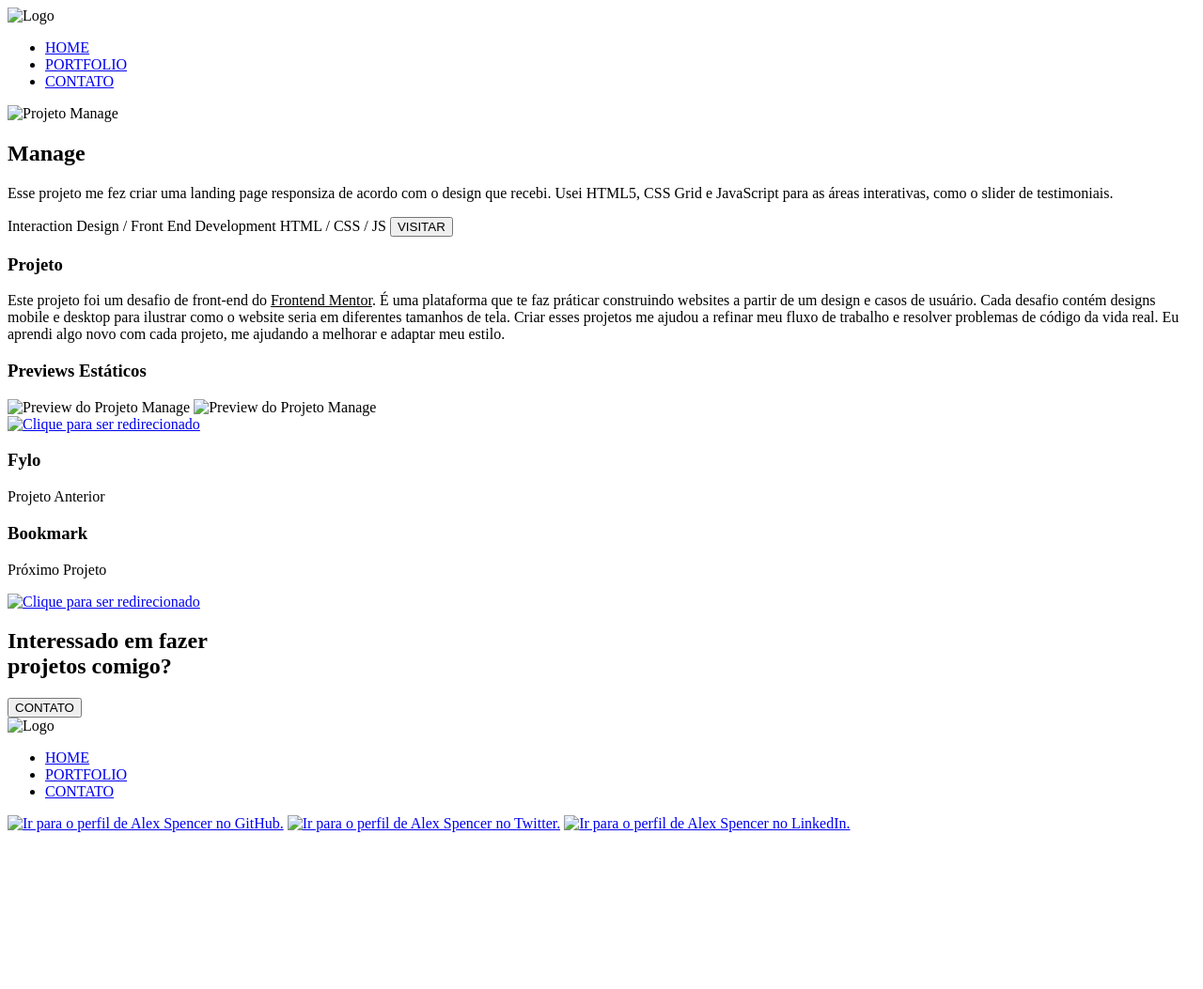
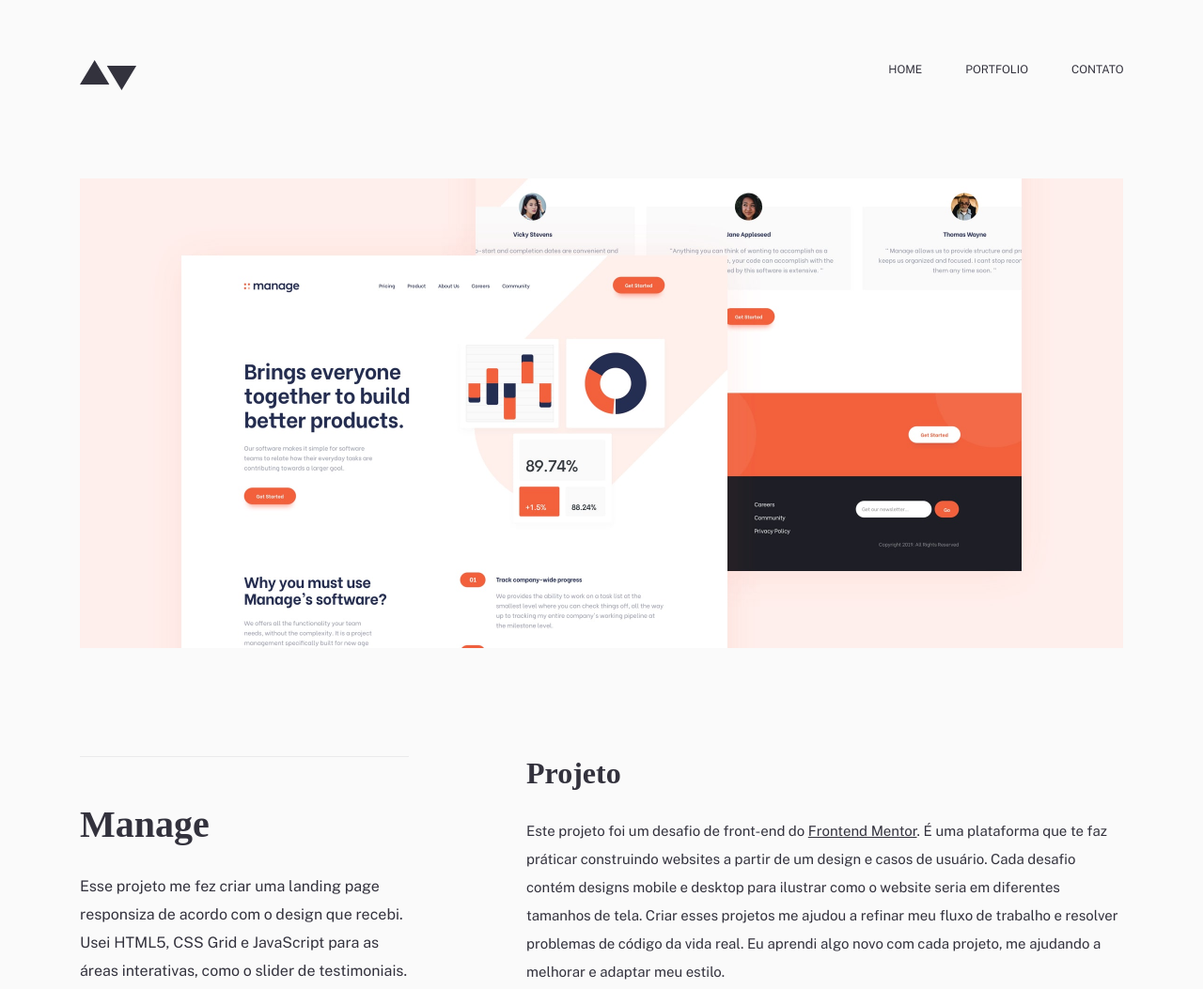
Before and after one commit to mahbuq/cubos-academy-desafio-front-end-modulo1, a website: page pages/portfolio-01-manage/index.html in a window 1280 px wide. Shown: the top 1053 px of the page at 94% size. Before the commit the page ends 894 px from the top, so only its background shows below. Drawn offline with nearby package versions, Linux system fonts and the light colour scheme; the site is published under a folder, as on GitHub Pages, so addresses that start at the root find nothing; a web font is replaced by a local one.

Commit message:
Atualização das referências

```diff
--- a/pages/contato/index.html
+++ b/pages/contato/index.html
@@ -3,8 +3,8 @@
    <head>
       <meta charset="UTF-8" />
       <meta name="viewport" content="width=device-width, initial-scale=1.0" />
-    <link href="/css/global.css" rel="stylesheet" />
-    <link href="/pages/contato/style.css" rel="stylesheet" />
+      <link href="../../css/global.css" rel="stylesheet" />
+      <link href="./style.css" rel="stylesheet" />
       <link rel="preconnect" href="https://fonts.googleapis.com" />
       <link rel="preconnect" href="https://fonts.gstatic.com" crossorigin />
       <link
@@ -21,12 +21,12 @@
    </head>
    <body>
       <header>
-      <img src="/assets/logo-dark.svg" alt="Logo" />
+         <img src="../../assets/logo-dark.svg" alt="Logo" />
          <nav>
             <ul>
-          <li><a href="/pages/home/index.html">HOME</a></li>
-          <li><a href="/pages/portfolio/index.html">PORTFOLIO</a></li>
-          <li><a href="/pages/contato/index.html">CONTATO</a></li>
+               <li><a href="../home/index.html">HOME</a></li>
+               <li><a href="../portfolio/index.html">PORTFOLIO</a></li>
+               <li><a href="./index.html">CONTATO</a></li>
             </ul>
          </nav>
       </header>
@@ -37,27 +37,27 @@
                <p>
                   Eu adoraria escutar sobre seu trabalho atual e como eu poderia
                   ajudar. Atualmente estou procurando por um cargo e aberto para
-            várias oportunidades. Minha preferência é uma oportunidade em uma
-            empresa Britânica. Mas também estou feliz em escutar sobre
-            oportunidades remotas. Sou uma pessoa trabalhadora e positiva que
-            sempre fará as tasks com um senso de propósito e atenção aos
-            detalhes. Fique livre para checar meu perfis abaixo e entrar em
-            contato utilizando o formulário.
+                  várias oportunidades. Minha preferência é uma oportunidade em
+                  uma empresa Britânica. Mas também estou feliz em escutar sobre
+                  oportunidades remotas. Sou uma pessoa trabalhadora e positiva
+                  que sempre fará as tasks com um senso de propósito e atenção
+                  aos detalhes. Fique livre para checar meu perfis abaixo e
+                  entrar em contato utilizando o formulário.
                </p>
                <div class="soc-media-icons-ct">
                   <a href="#"
                      ><img
-                src="/assets/icons/github-dark.svg"
+                        src="../../assets/icons/github-dark.svg"
                         alt="Ir para o perfil de Alex Spencer no GitHub."
                   /></a>
                   <a href="#"
                      ><img
-                src="/assets/icons/twitter-dark.svg"
+                        src="../../assets/icons/twitter-dark.svg"
                         alt="Ir para o perfil de Alex Spencer no Twitter."
                   /></a>
                   <a href="#"
                      ><img
-                src="/assets/icons/linkedin-dark.svg"
+                        src="../../assets/icons/linkedin-dark.svg"
                         alt="Ir para o perfil de Alex Spencer no LinkedIn."
                   /></a>
                </div>
@@ -77,28 +77,28 @@
          </form>
       </div>
       <footer>
-      <img src="/assets/logo-light.svg" alt="Logo" class="logo" />
+         <img src="../../assets/logo-light.svg" alt="Logo" class="logo" />
          <nav>
             <ul>
-          <li><a href="/pages/home/index.html">HOME</a></li>
-          <li><a href="/pages/portfolio/index.html">PORTFOLIO</a></li>
-          <li><a href="/pages/contato/index.html">CONTATO</a></li>
+               <li><a href="../home/index.html">HOME</a></li>
+               <li><a href="../portfolio/index.html">PORTFOLIO</a></li>
+               <li><a href="./index.html">CONTATO</a></li>
             </ul>
          </nav>
          <div class="soc-media-icons">
             <a href="#"
                ><img
-            src="/assets/icons/github-light.svg"
+                  src="../../assets/icons/github-light.svg"
                   alt="Ir para o perfil de Alex Spencer no GitHub."
             /></a>
             <a href="#"
                ><img
-            src="/assets/icons/twitter-light.svg"
+                  src="../../assets/icons/twitter-light.svg"
                   alt="Ir para o perfil de Alex Spencer no Twitter."
             /></a>
             <a href="#"
                ><img
-            src="/assets/icons/linkedin-light.svg"
+                  src="../../assets/icons/linkedin-light.svg"
                   alt="Ir para o perfil de Alex Spencer no LinkedIn."
             /></a>
          </div>
--- a/pages/home/style.css
+++ b/pages/home/style.css
@@ -10,7 +10,7 @@ header {
    width: 1110px;
    height: 600px;
    margin: 0 auto 149px auto;
-  background-image: url("/assets/home/image-homepage-hero.jpg");
+   background-image: url("../../assets/home/image-homepage-hero.jpg");
    background-size: contain;
    display: flex;
 }
--- a/pages/portfolio-01-manage/index.html
+++ b/pages/portfolio-01-manage/index.html
@@ -5,8 +5,8 @@
       <meta http-equiv="X-UA-Compatible" content="IE=edge" />
       <meta name="viewport" content="width=device-width, initial-scale=1.0" />
       <title>Alex Spencer | Manage</title>
-    <link href="/css/global.css" rel="stylesheet" />
-    <link href="/pages/portfolio-01-manage/style.css" rel="stylesheet" />
+      <link href="../../css/global.css" rel="stylesheet" />
+      <link href="./index.html" rel="stylesheet" />
       <link rel="preconnect" href="https://fonts.googleapis.com" />
       <link rel="preconnect" href="https://fonts.gstatic.com" crossorigin />
       <link
@@ -16,18 +16,18 @@
    </head>
    <body>
       <header>
-      <img src="/assets/logo-dark.svg" alt="Logo" />
+         <img src="../../assets/logo-dark.svg" alt="Logo" />
          <nav>
             <ul>
-          <li><a href="/pages/home/index.html">HOME</a></li>
-          <li><a href="/pages/portfolio/index.html">PORTFOLIO</a></li>
-          <li><a href="/pages/contato/index.html">CONTATO</a></li>
+               <li><a href="../home/index.html">HOME</a></li>
+               <li><a href="../portfolio/index.html">PORTFOLIO</a></li>
+               <li><a href="../contato/index.html">CONTATO</a></li>
             </ul>
          </nav>
       </header>
 
       <img
-      src="/assets/portfolio/manage/image-manage-hero.jpg"
+         src="../../assets/portfolio/manage/image-manage-hero.jpg"
          alt="Projeto
     Manage"
          class="intro-img"
@@ -36,9 +36,9 @@
          <div class="abstract">
             <h2>Manage</h2>
             <p>
-          Esse projeto me fez criar uma landing page responsiza de acordo com o
-          design que recebi. Usei HTML5, CSS Grid e JavaScript para as áreas
-          interativas, como o slider de testimoniais.
+               Esse projeto me fez criar uma landing page responsiza de acordo
+               com o design que recebi. Usei HTML5, CSS Grid e JavaScript para
+               as áreas interativas, como o slider de testimoniais.
             </p>
             <span class="mint-color"
                >Interaction Design / Front End Development</span
@@ -49,22 +49,23 @@
          <div class="about-project">
             <h3>Projeto</h3>
             <p>
-          Este projeto foi um desafio de front-end do <u>Frontend Mentor</u>. É
-          uma plataforma que te faz práticar construindo websites a partir de um
-          design e casos de usuário. Cada desafio contém designs mobile e
-          desktop para ilustrar como o website seria em diferentes tamanhos de
-          tela. Criar esses projetos me ajudou a refinar meu fluxo de trabalho e
-          resolver problemas de código da vida real. Eu aprendi algo novo com
-          cada projeto, me ajudando a melhorar e adaptar meu estilo.
+               Este projeto foi um desafio de front-end do
+               <u>Frontend Mentor</u>. É uma plataforma que te faz práticar
+               construindo websites a partir de um design e casos de usuário.
+               Cada desafio contém designs mobile e desktop para ilustrar como o
+               website seria em diferentes tamanhos de tela. Criar esses
+               projetos me ajudou a refinar meu fluxo de trabalho e resolver
+               problemas de código da vida real. Eu aprendi algo novo com cada
+               projeto, me ajudando a melhorar e adaptar meu estilo.
             </p>
             <h3>Previews Estáticos</h3>
             <img
-          src="/assets/portfolio/manage/image-manage-preview-1.jpg"
+               src="../../assets/portfolio/manage/image-manage-preview-1.jpg"
                alt="Preview do Projeto Manage"
                class="preview-img"
             />
             <img
-          src="/assets/portfolio/manage/image-manage-preview-2.jpg"
+               src="../../assets/portfolio/manage/image-manage-preview-2.jpg"
                alt="Preview do Projeto Manage"
                class="preview-img"
             />
@@ -72,9 +73,9 @@
       </div>
       <div class="next-prev">
          <div class="prev">
-        <a href="/pages/portfolio-04-fylo/index.html"
+            <a href="../portfolio-04-fylo/index.html"
                ><img
-            src="/assets/icons/arrow-left.svg"
+                  src="../../assets/icons/arrow-left.svg"
                   alt="Clique para ser redirecionado"
                   class="arrow"
             /></a>
@@ -88,9 +89,9 @@
                <h3 class="go-to-h2">Bookmark</h3>
                <p class="go-to-p">Próximo Projeto</p>
             </div>
-        <a href="/pages/portfolio-02-bookmark/index.html"
+            <a href="../portfolio-02-bookmark/index.html"
                ><img
-            src="/assets/icons/arrow-right.svg"
+                  src="../../assets/icons/arrow-right.svg"
                   alt="Clique para ser redirecionado"
                   class="arrow"
             /></a>
@@ -101,33 +102,33 @@
             Interessado em fazer<br />
             projetos comigo?
          </h2>
-      <a href="/pages/contato/index.html"
+         <a href="../contato/index.html"
             ><button class="template-btn">CONTATO</button></a
          >
       </div>
       <footer>
-      <img src="/assets/logo-light.svg" alt="Logo" class="logo" />
+         <img src="../../assets/logo-light.svg" alt="Logo" class="logo" />
          <nav>
             <ul>
-          <li><a href="/pages/home/index.html">HOME</a></li>
-          <li><a href="/pages/portfolio/index.html">PORTFOLIO</a></li>
-          <li><a href="/pages/contato/index.html">CONTATO</a></li>
+               <li><a href="../home/index.html">HOME</a></li>
+               <li><a href="../portfolio/index.html">PORTFOLIO</a></li>
+               <li><a href="../contato/index.html">CONTATO</a></li>
             </ul>
          </nav>
          <div class="soc-media-icons">
             <a href="#"
                ><img
-            src="/assets/icons/github-light.svg"
+                  src="../../assets/icons/github-light.svg"
                   alt="Ir para o perfil de Alex Spencer no GitHub."
             /></a>
             <a href="#"
                ><img
-            src="/assets/icons/twitter-light.svg"
+                  src="../../assets/icons/twitter-light.svg"
                   alt="Ir para o perfil de Alex Spencer no Twitter."
             /></a>
             <a href="#"
                ><img
-            src="/assets/icons/linkedin-light.svg"
+                  src="../../assets/icons/linkedin-light.svg"
                   alt="Ir para o perfil de Alex Spencer no LinkedIn."
             /></a>
          </div>
```
Also changed, not shown: pages/home/index.html (+29 -26 lines), pages/portfolio-02-bookmark/index.html (+31 -30 lines), pages/portfolio-03-insure/index.html (+31 -29 lines), pages/portfolio-04-fylo/index.html (+31 -30 lines), pages/portfolio/index.html (+37 -33 lines). Lines whose indentation alone changed are shown as unchanged.
